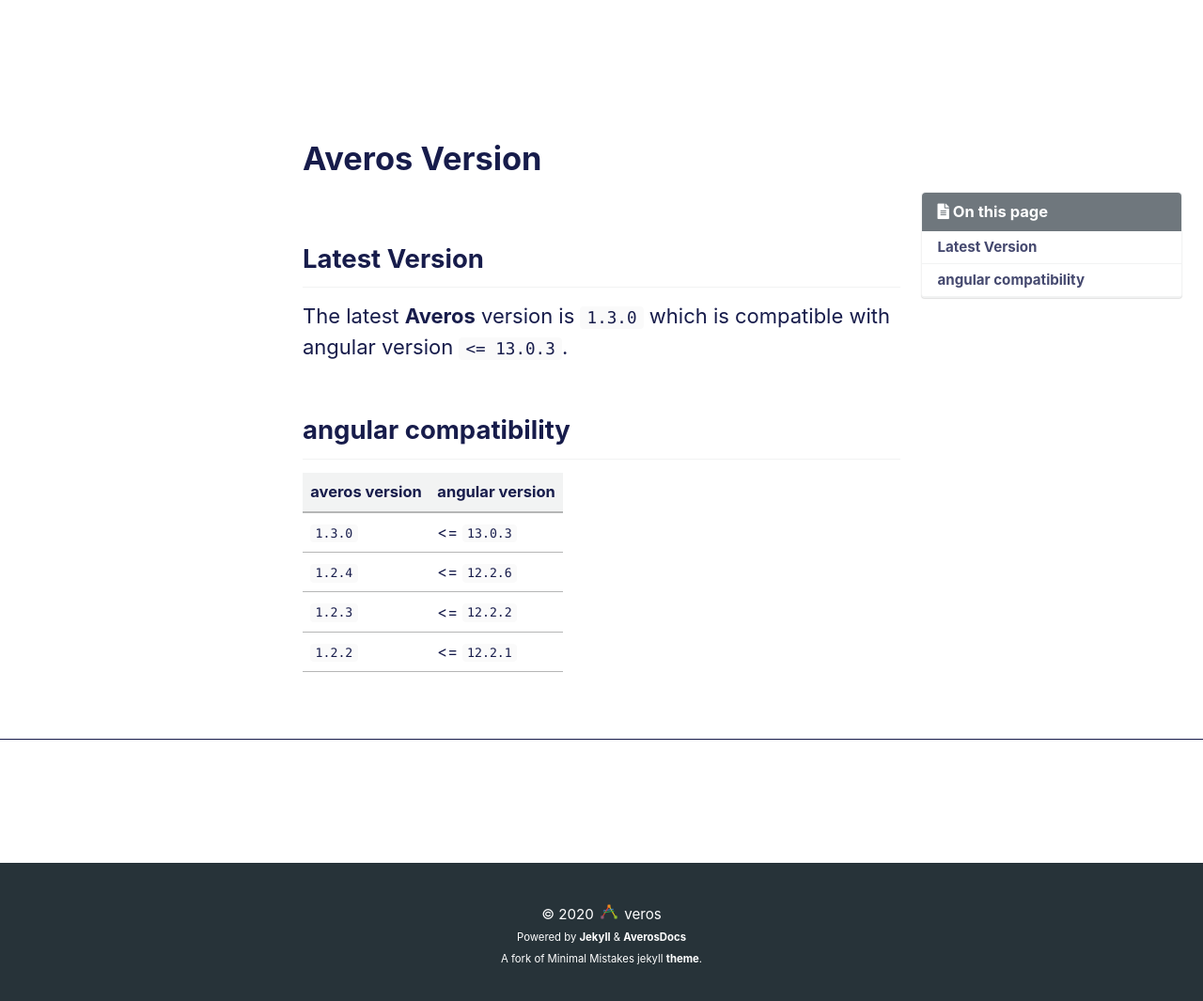
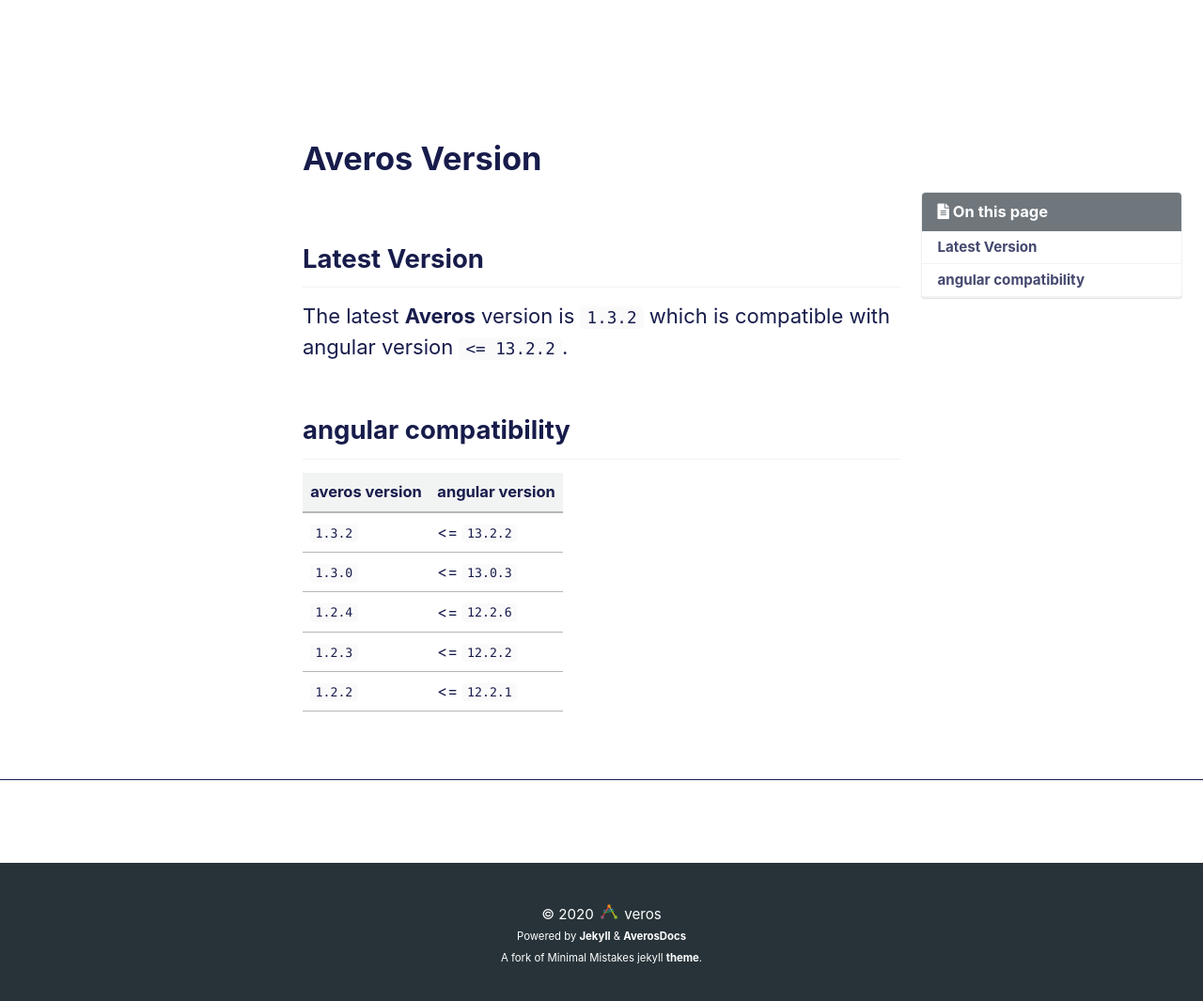
Before and after one commit to averos-io/averos-io.github.io, a Jekyll site: the page built from _pages/latest-version.md, in a window 1280 px wide and 1074 px high. Shown: the top 1065 px of the window at 94% size. Built offline with Jekyll 4.4.1, drawn with Linux system fonts in a browser that asks for light colours; cached includes are drawn as plain includes; comment, search, counter and statistics services are not loaded; a style sheet for code colours, icons or effects is not loaded.

Commit message:
introduced averos v1.3.2

```diff
--- a/_config.yml
+++ b/_config.yml
@@ -17,7 +17,7 @@
 repository               : "averos-io/averos-io.github.io"
 teaser                   : # path of fallback teaser image, e.g. "/assets/images/500x300.png"
 logo                     : "/assets/logo/averos.png" # path of logo image to display in the masthead, e.g. "/assets/images/88x88.png"
-averosversion            : "1.3.0"
+averosversion            : "1.3.2"
 masthead_title           : # overrides the website title displayed in the masthead, use " " for no title
 # breadcrumbs            : false # true, false (default)
 words_per_minute         : 200
--- a/_pages/latest-version.md
+++ b/_pages/latest-version.md
@@ -8,13 +8,14 @@
 ## **Latest Version**
 
 
-The latest **Averos** version is `1.3.0` which is compatible with angular version  `<= 13.0.3`.
+The latest **Averos** version is `1.3.2` which is compatible with angular version  `<= 13.2.2`.
 
 
 ## **angular compatibility**
 
 | **averos version** | **angular version** |
 | ------ | ------ |
+| `1.3.2` | <= `13.2.2` |
 | `1.3.0` | <= `13.0.3` |
 | `1.2.4` | <= `12.2.6` |
 | `1.2.3` | <= `12.2.2` |
```
